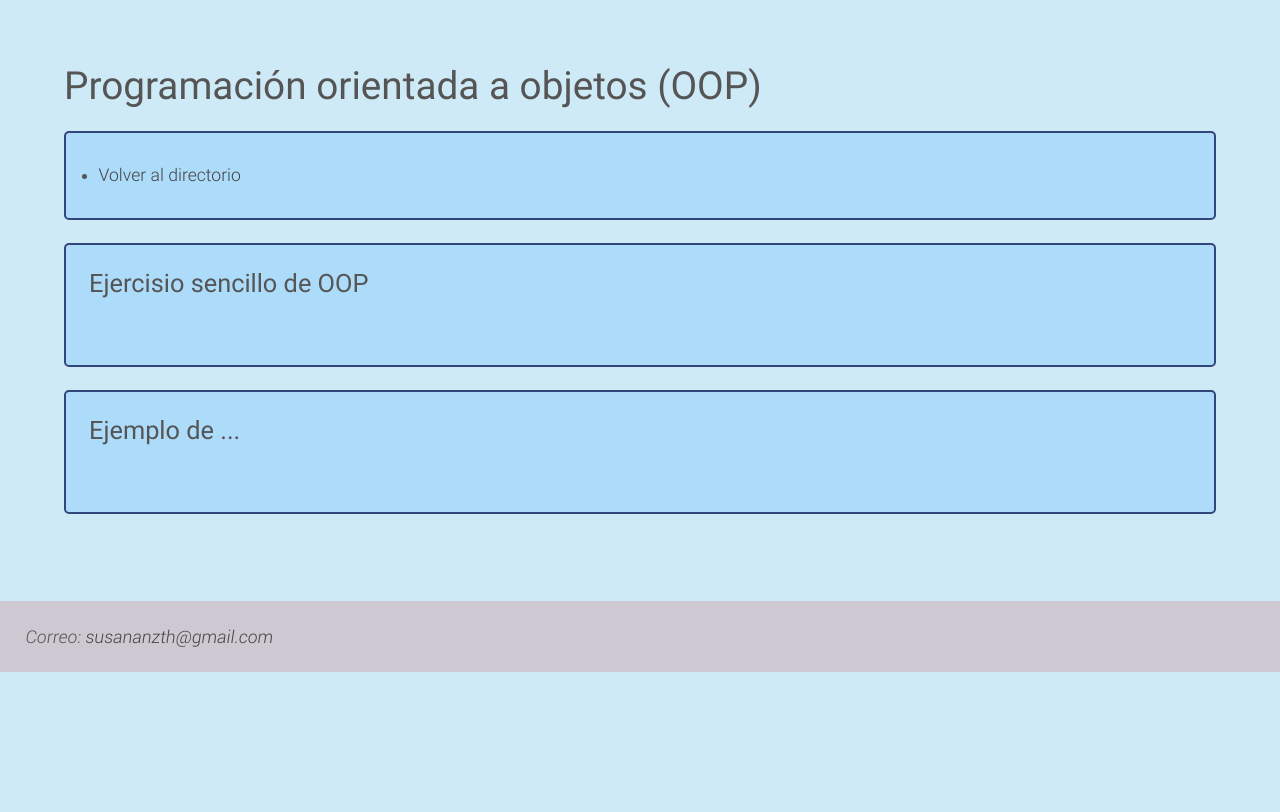
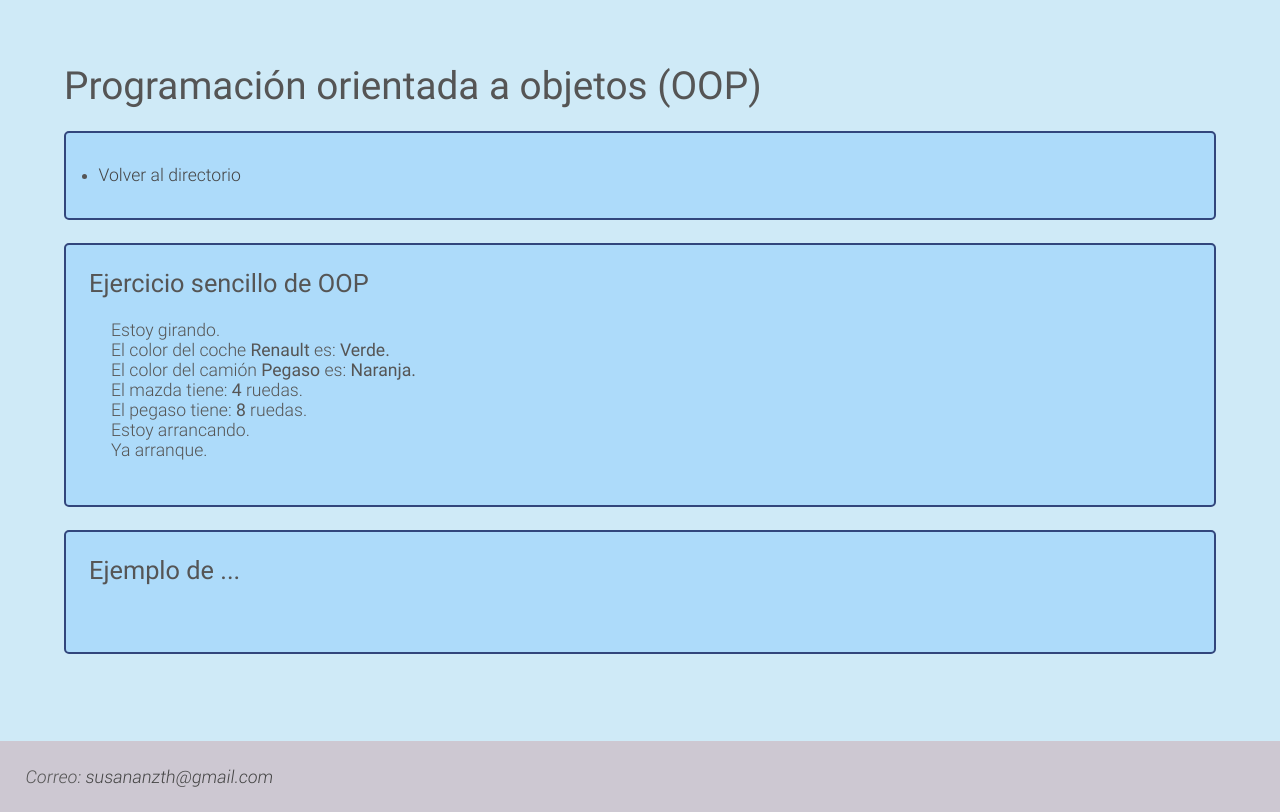
Before and after one commit to susananzth/MyGuide, a PHP site: page /php/php-oop.php in a window 1280 px wide. Shown: the part 315-1127 px from the top of the page. Before the commit the page ends 987 px from the top, so only its background shows below. Run offline with PHP 8.4, Linux system fonts and the light colour scheme.

Commit message:
Añadiendo más ejemplos de OOP

```diff
--- a/php-directory.php
+++ b/php-directory.php
@@ -15,6 +15,7 @@ include "partials/nav.php";
                 <li><a href="php/php-flows.php">Control de flujos</a></li>
                 <li><a href="php/php-array.php">Array</a></li>
                 <li><a href="php/php-forms.php">Forms</a></li>
+                <li><a href="php/php-oop.php">OOP</a></li>
             </ul>
         </div>
         <div id="tips" class="padd2">
--- /dev/null
+++ b/php/class/class-oop-ex01.php
@@ -0,0 +1,95 @@
+<?php
+
+    class Coche { //La clase debe comenzar con una letra en mayúscula.
+        //Atributos del objeto o características o propiedades.
+        /*En este ejemplo se ve como los atributos son las características comunes que
+        comparten todos los coches*/
+        var $ruedas=0;
+        var $color="";
+        var $motor=0;
+        //Constructor.
+        function Coche(){
+            $this->ruedas=4;
+            $this->color="";
+            $this->motor=1600;
+        }
+        //Comportamiento del objeto (¿Qué es capaz de hacer?)
+        function arrancar(){
+            echo 'Estoy arrancando. <br>';
+        }
+        function acelerar(){
+            echo 'Estoy acelerando. <br>';
+        }
+        function girar(){
+            echo 'Estoy girando. <br>';
+        }
+        function frenar(){
+            echo 'Estoy frenando. <br>';
+        }
+        function set_color($colorCoche, $nombreCoche){
+            //Le asignamos un valor al atributo color.
+            $this->color=$colorCoche;
+            echo 'El color del coche <b>'. $nombreCoche . '</b> es: <b>' . $this->color . '.</b><br>';
+        }
+
+    }
+
+    //-------------------------------------------------------------------------------
+
+    class Camion extends Coche {//Hacemos esta clase hija de Coche para heredar su comportamiento.
+
+        //Atributos. Los heredamos de la clase Coche
+
+        //Constructor.
+        function Camion(){
+            $this->ruedas=8;
+            $this->color="Gris";
+            $this->motor=2600;
+        }
+        //Comportamiento.
+        //Como esta clase es hija de la clase Coche, esta hereda el código y como va a
+        // tener el mismo comportamiento pues no repetiremos el código.
+
+        //Si queremos utilizar una función de la clase padre pero que se comporte de maera diferente
+        //se puede hacer sobreescribiendo la función de esta manera:
+        function set_color($colorCamion, $nombreCamion){
+            //Le asignamos un valor al atributo color.
+            $this->color=$colorCamion;
+            echo 'El color del camión <b>'. $nombreCamion . '</b> es: <b>' . $this->color . '.</b><br>';
+        }
+
+        //Si queremos utilizar una función de la clase padre y además añadir mas código,
+        //se puede hacer de esta manera sin necesidad de sobreescribir la función:
+        function arrancar(){
+            //Aqui le digo que cuando llame la funcion arrancar, primero haga lo que
+            //está en la función arrancar() de la clase padre y luego continúe
+            // con el codigo de esta función.
+            parent::arrancar();
+            echo 'Ya arranque. <br>';
+        }
+
+    }
+
+    // INSTANCIAS //
+
+    /*En este ejemplo se ve que las instancias son los diferentes modelos de carros,
+    que comparten los mismos atributos (tienen ruedas, motor y color), pero cada carro es
+    de diferente color, diferente motor y diferente cantidad de ruedas.*/
+
+    $mazda=new Coche();//No es necesario colocar los paréntesis.
+    $renault=new Coche();
+    $ford=new Coche();
+    $pegaso=new Camion();
+
+    $mazda->girar();
+    $renault->set_color("Verde", "Renault");
+    $pegaso->set_color("Naranja", "Pegaso");
+    echo 'El mazda tiene: <b>' . $mazda->ruedas . '</b> ruedas.<br>';
+    echo 'El pegaso tiene: <b>' . $pegaso->ruedas . '</b> ruedas.<br>';
+    $pegaso->arrancar();
+/**
+ * Created by PhpStorm.
+ * User: Susana
+ * Date: 9/24/2017
+ * Time: 4:12 PM
+ */
--- a/php/php-oop.php
+++ b/php/php-oop.php
@@ -2,7 +2,7 @@
 include "../partials/top_page.php";
 include "../partials/header.php";
 include "../partials/nav.php";
-include "functions/functions-forms.php";
+
 ?>
     <section class="php padd5">
         <h4>Programación orientada a objetos (OOP)</h4>
@@ -13,10 +13,10 @@ include "functions/functions-forms.php";
         </div>
 
         <div class="padd2 exam-php">
-            <h6>Ejercisio sencillo de OOP</h6>
+            <h6>Ejercicio sencillo de OOP</h6>
             <div class="padd2">
                 <?php
-
+                    include "class/class-oop-ex01.php";
                 ?>
             </div>
         </div>
```
Also changed, not shown: php/functions/functions-oop.php (deleted, +0 -50 lines).
